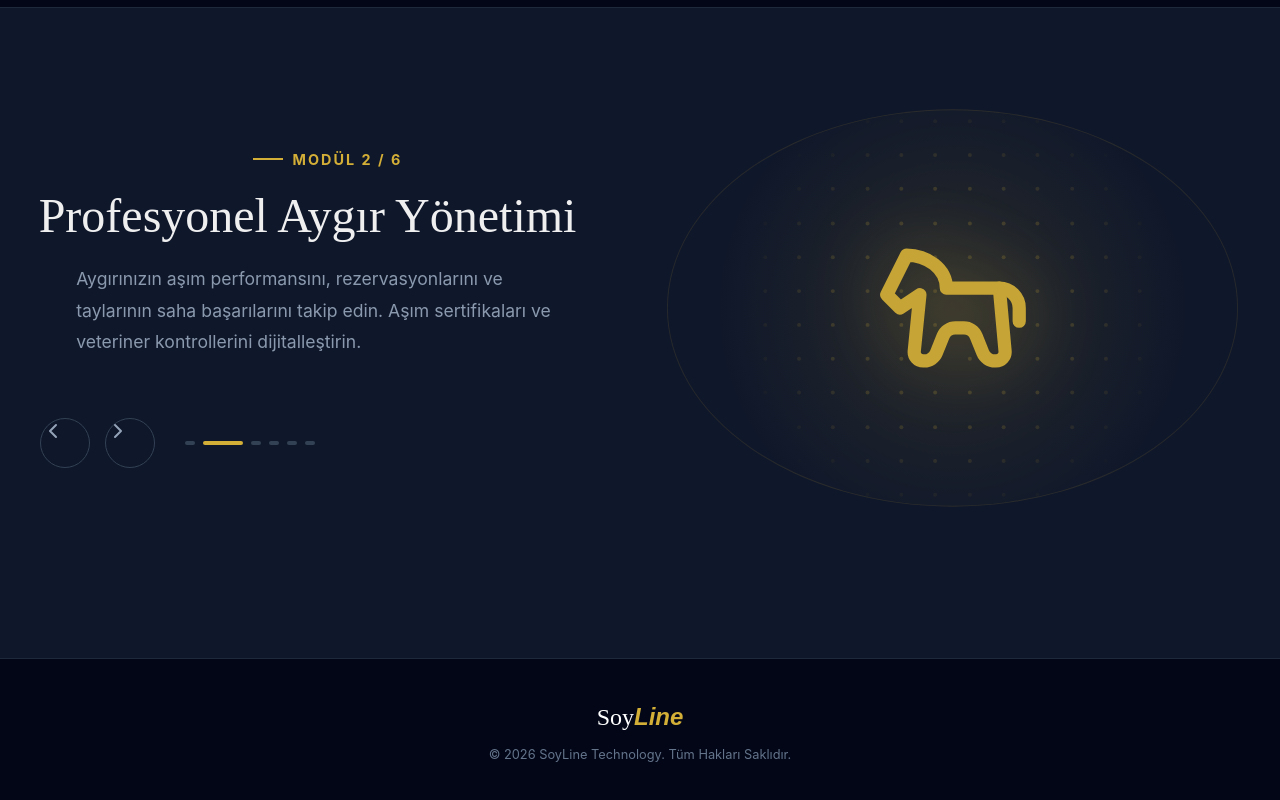
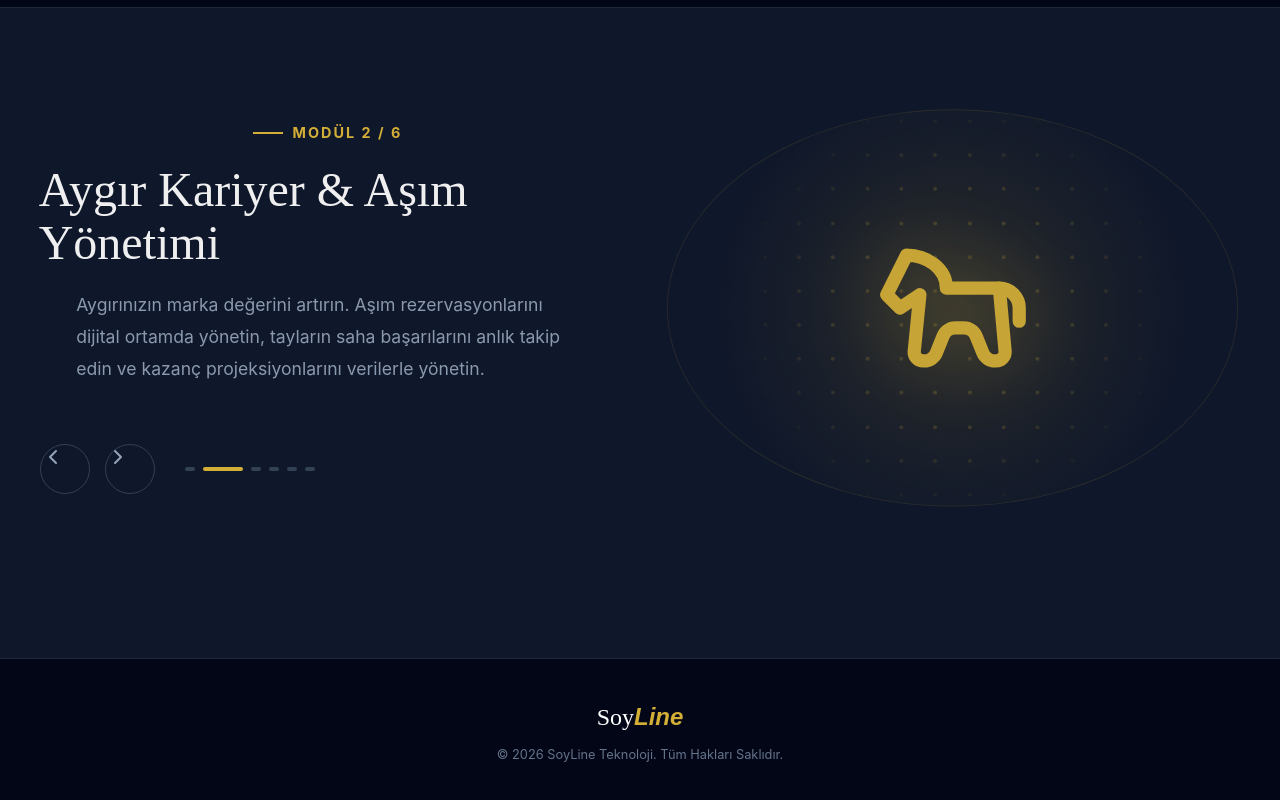
Before and after one commit to emrtmzkn-beep/soyline-vitrin, a Next.js app: page / in a window 1280 px wide. Shown: the part 1107-1907 px from the top of the page. Built offline with nearby package versions, Linux system fonts and the light colour scheme.

Commit message:
Yeni guncelleme yapildi

```diff
--- a/app/page.js
+++ b/app/page.js
@@ -11,17 +11,17 @@ const features = [
   {
     id: 0,
     label: "YÖNETİM",
-    title: "Hipodrom & Hara Yönetimi",
-    desc: "SoyLine™ ile haranızı ve ekürinizi cebinizden yönetin. Aşı takvimi, nalbant randevuları, personel maaşları, idman kayıtları ve gelir-gider finans takibi tek ekranda.",
+    title: "Dijital Hara & Eküri Yönetimi",
+    desc: "Kağıt-kalem devri kapandı. Aşı takviminden nalbant randevularına, personel maaşlarından idman raporlarına kadar tüm operasyonunuzu cepten yönetin. Finansal kontrol artık parmaklarınızın ucunda.",
     icon: <TbHome />,
     bgPattern: "radial-gradient(circle, rgba(59, 130, 246, 0.15) 0%, transparent 70%)",
     color: "#3b82f6",
   },
   {
     id: 1,
-    label: "DAMIZLIK",
-    title: "Profesyonel Aygır Yönetimi",
-    desc: "Aygırınızın aşım performansını, rezervasyonlarını ve taylarının saha başarılarını takip edin. Aşım sertifikaları ve veteriner kontrollerini dijitalleştirin.",
+    label: "AYGIR",
+    title: "Aygır Kariyer & Aşım Yönetimi",
+    desc: "Aygırınızın marka değerini artırın. Aşım rezervasyonlarını dijital ortamda yönetin, tayların saha başarılarını anlık takip edin ve kazanç projeksiyonlarını verilerle yönetin.",
     icon: <TbHorse />,
     bgPattern: "radial-gradient(circle, rgba(212, 175, 55, 0.15) 0%, transparent 70%)",
     color: "#d4af37",
@@ -29,8 +29,8 @@ const features = [
   {
     id: 2,
     label: "GENETİK",
-    title: "SaFLine AI™ Eşleşme Analizi",
-    desc: "9 nesil geriye dönük Impact Analysis, Dosage profili ve Chef-de-Race verilerini yapay zeka ile birleştirerek kısrağınız için şampiyon genetiğini tespit edin.",
+    title: "SoyLine AI™ Eşleşme Sihirbazı",
+    desc: "Şansı değil, veriyi kullanın. Milyonlarca yarış verisi, 9 nesil pedigri analizi ve yapay zeka algoritmalarıyla kısrağınız için 'Altın Çapraz'ı (Golden Cross) saniyeler içinde tespit edin.",
     icon: <TbDna />,
     bgPattern: "radial-gradient(circle, rgba(16, 185, 129, 0.15) 0%, transparent 70%)",
     color: "#10b981",
@@ -39,16 +39,16 @@ const features = [
     id: 3,
     label: "BİYOMEKANİK",
     title: "Yapay Zeka Konformasyon Analizi",
-    desc: "Tayınızın fotoğrafını yükleyin, yapay zeka vücut açılarını, omuz eğimini ve sağrı yapısını analiz etsin. Sakatlık riski ve mesafe yatkınlığı raporunu alın.",
+    desc: "Gözle görülmeyeni görün. Tayınızın fotoğrafını yükleyin; yapay zeka omuz açılarını, sağrı eğimini ve biyomekanik yapısını analiz etsin. Sakatlık risklerini ve ideal mesafeyi önceden öngörün.",
     icon: <TbCamera />,
     bgPattern: "radial-gradient(circle, rgba(139, 92, 246, 0.15) 0%, transparent 70%)",
     color: "#8b5cf6",
   },
   {
     id: 4,
-    label: "FİZİKSEL",
-    title: "Fenotip & Eşkal Analizi",
-    desc: "Sadece kağıt üzerindeki soya değil, fiziksel uyuma da bakın. Aygır ve kısrağın fiziksel özelliklerinin (renk, eşkal, vücut tipi) yavruya aktarım olasılıklarını hesaplayın.",
+    label: "FENOTİP",
+    title: "Fiziksel Uyum & Karakter Analizi",
+    desc: "Sadece kağıt üzerindeki soya değil, sahadaki atlete odaklanın. Aygır ve kısrağın fiziksel özelliklerini (renk, eşkal, vücut tipi) dengeleyerek kusursuz bir atlet yaratma şansını artırın.",
     icon: <TbEye />,
     bgPattern: "radial-gradient(circle, rgba(236, 72, 153, 0.15) 0%, transparent 70%)",
     color: "#ec4899",
@@ -56,8 +56,8 @@ const features = [
   {
     id: 5,
     label: "TİCARET",
-    title: "Premium Pazaryeri",
-    desc: "Türkiye'nin en seçkin tayları, damızlık kısrakları ve aygır payları burada el değiştiriyor. Video destekli, veteriner raporlu ve pedigri onaylı güvenli ticaret.",
+    title: "SoyLine Elit Pazaryeri",
+    desc: "Güvenli ticaretin yeni adresi. Sadece veteriner raporlu ve pedigri onaylı taylar, damızlıklar ve aygır payları. Şeffaf, hızlı ve güvenilir alım-satım platformu.",
     icon: <TbShoppingBag />,
     bgPattern: "radial-gradient(circle, rgba(249, 115, 22, 0.15) 0%, transparent 70%)",
     color: "#f97316",
@@ -342,7 +342,7 @@ export default function Home() {
         <div style={{ marginBottom: '10px', fontSize:'1.5rem', fontFamily:'serif', color:'#fff' }}>
           Soy<span style={{color:'#d4af37', fontFamily:'sans-serif', fontWeight:'bold', fontStyle:'italic'}}>Line</span>
         </div>
-        <p>&copy; 2026 SoyLine Technology. Tüm Hakları Saklıdır.</p>
+        <p>&copy; 2026 SoyLine Teknoloji. Tüm Hakları Saklıdır.</p>
       </footer>
     </>
   );
```
